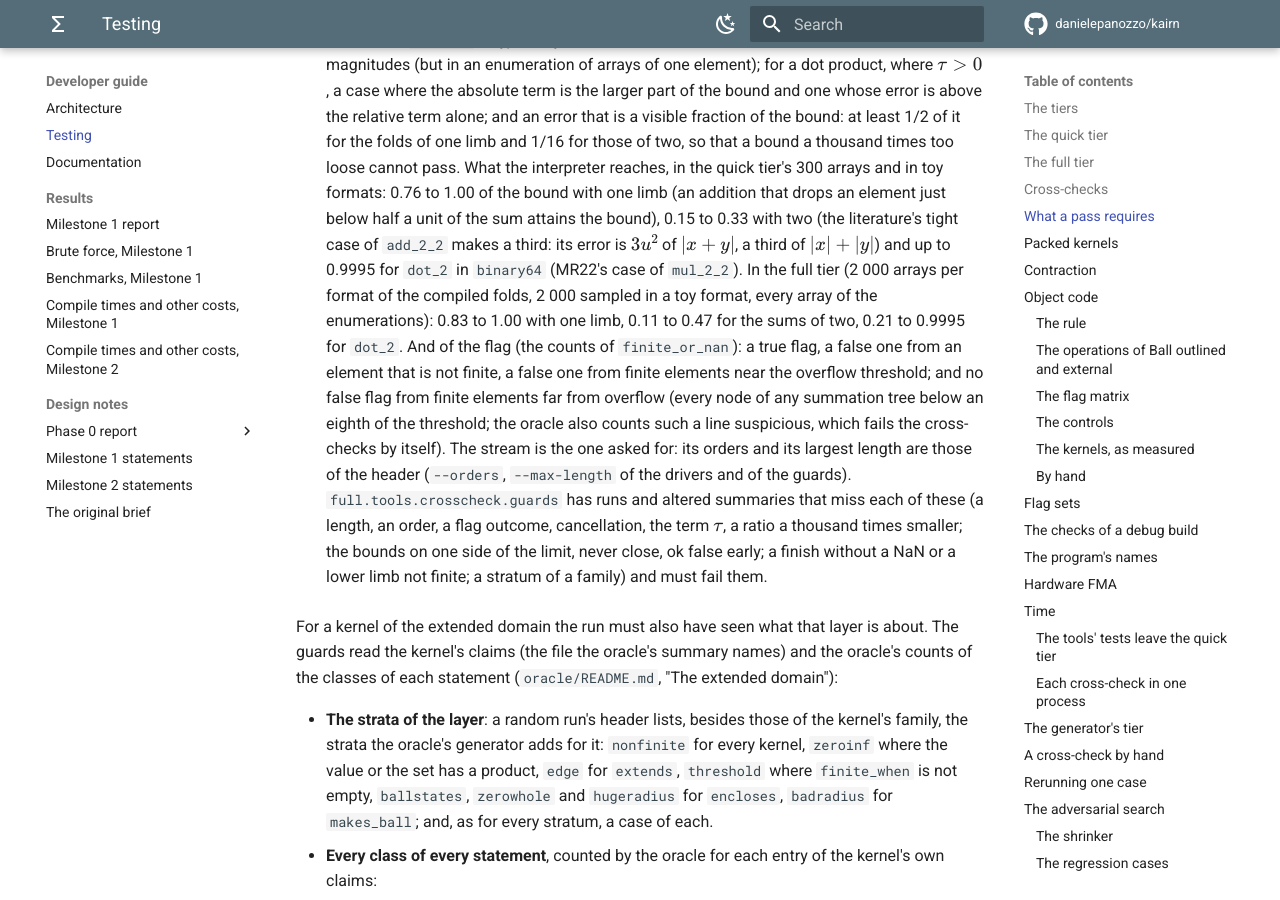
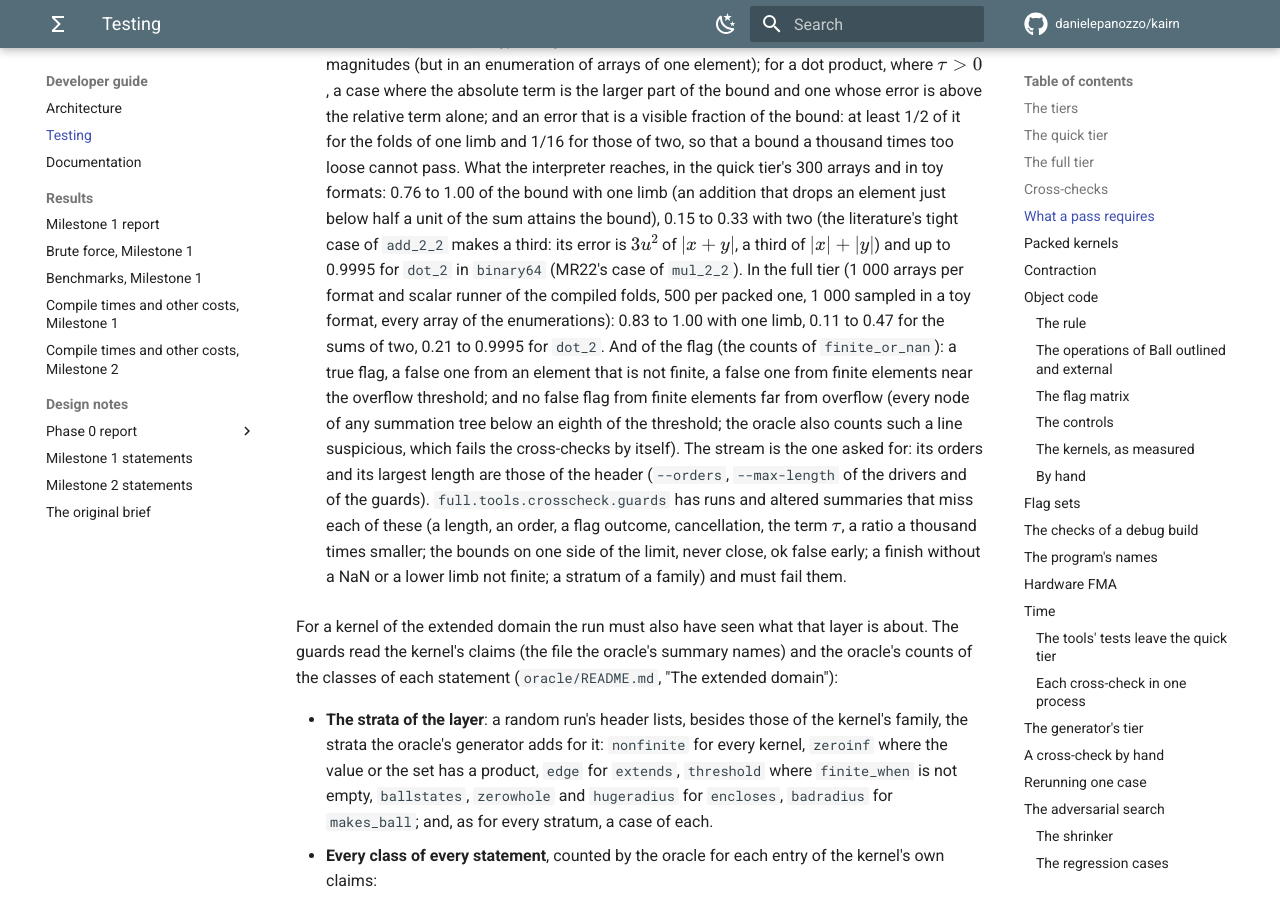
Before and after one commit to danielepanozzo/kairn, an MkDocs documentation site: the page built from docs/developer/testing.md, in a window 1280 px wide and 900 px high, scrolled down 16085 px. Built offline with MkDocs 1.6.1 and Material for MkDocs 9.7.7, drawn with Linux system fonts in a browser that asks for light colours; comment, search, counter and statistics services are not loaded.

Commit message:
Docs: the full tier's fractions at its default of 1 000 arrays
Co-Authored-By: Claude Opus 5.5 <noreply@anthropic.com>
Claude-Session: https://claude.ai/code/session_01ULwCxzT6Dhw9xUiTw8mJz1

```diff
--- a/docs/developer/testing.md
+++ b/docs/developer/testing.md
@@ -376,8 +376,8 @@ calls it in its own process (`run`), `tests/crosscheck.cmake` runs it:
     below half a unit of the sum attains the bound), 0.15 to 0.33 with two (the literature's tight
     case of `add_2_2` makes a third: its error is $3u^2$ of $\lvert x+y\rvert$, a third of
     $\lvert x\rvert + \lvert y\rvert$) and up to 0.9995 for `dot_2` in `binary64` (MR22's case of
-    `mul_2_2`). In the full tier (2 000 arrays per format of the compiled folds, 2 000 sampled in
-    a toy format, every array of the enumerations): 0.83 to 1.00 with one limb, 0.11 to 0.47 for
+    `mul_2_2`). In the full tier (1 000 arrays per format and scalar runner of the compiled folds,
+    500 per packed one, 1 000 sampled in a toy format, every array of the enumerations): 0.83 to 1.00 with one limb, 0.11 to 0.47 for
     the sums of two, 0.21 to 0.9995 for `dot_2`. And of the flag (the counts of `finite_or_nan`): a true flag, a false one from an
     element that is not finite, a false one from finite elements near the overflow threshold; and
     no false flag from finite elements far from overflow (every node of any summation tree below
```
